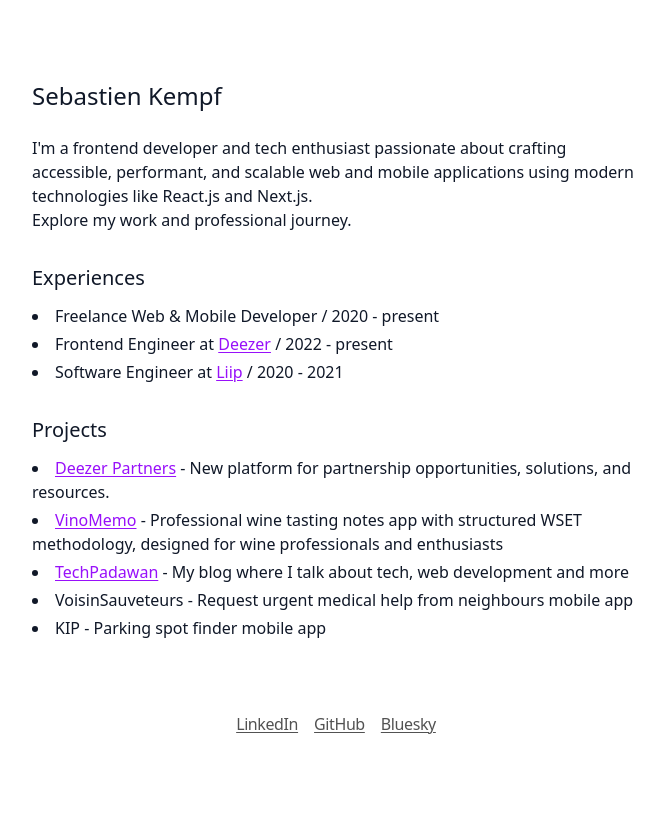
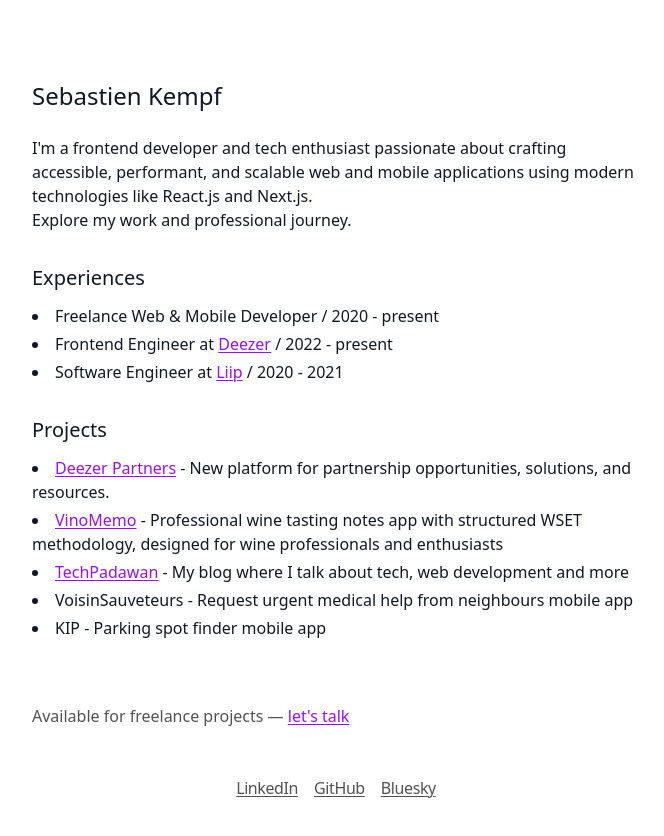
Before and after one commit to skmpf/portfolio, a Next.js app: page / in a window 1280 px wide. Shown: the top 836 px of the page, without its empty margins (304-968 px from the left). Before the commit the page ends 800 px from the top, so only its background shows below. Built offline with nearby package versions, Linux system fonts and the light colour scheme.

Commit message:
feat: improve code readability and add freelance availability section

```diff
--- a/src/app/page.tsx
+++ b/src/app/page.tsx
@@ -2,10 +2,12 @@
 
 export const metadata: Metadata = {
   title: "Sebastien Kempf - Frontend Developer Portfolio",
-  description: "Explore the portfolio of Sebastien Kempf, a senior frontend developer specializing in React.js, Next.js, and modern web technologies. View projects and professional experience.",
+  description:
+    "Explore the portfolio of Sebastien Kempf, a senior frontend developer specializing in React.js, Next.js, and modern web technologies. View projects and professional experience.",
   openGraph: {
     title: "Sebastien Kempf - Frontend Developer Portfolio",
-    description: "Explore the portfolio of Sebastien Kempf, a senior frontend developer specializing in React.js, Next.js, and modern web technologies.",
+    description:
+      "Explore the portfolio of Sebastien Kempf, a senior frontend developer specializing in React.js, Next.js, and modern web technologies.",
     type: "website",
   },
 };
@@ -74,7 +76,10 @@
 export default function Home() {
   return (
     <div className="mx-auto flex min-h-full max-w-2xl flex-col p-8 pt-0 md:pt-8">
-      <a href="#main-content" className="sr-only focus:not-sr-only focus:absolute focus:top-4 focus:left-4 bg-white dark:bg-zinc-950 px-4 py-2 text-purple-600 dark:text-purple-400 underline rounded-md focus:outline-none focus:ring-2 focus:ring-purple-600 dark:focus:ring-purple-400">
+      <a
+        href="#main-content"
+        className="sr-only rounded-md bg-white px-4 py-2 text-purple-600 underline focus:not-sr-only focus:absolute focus:top-4 focus:left-4 focus:ring-2 focus:ring-purple-600 focus:outline-none dark:bg-zinc-950 dark:text-purple-400 dark:focus:ring-purple-400"
+      >
         Skip to main content
       </a>
       <header className="" role="banner">
@@ -88,7 +93,12 @@
       </header>
       <main id="main-content" className="flex-1" role="main">
         <section aria-labelledby="experiences-heading">
-          <h2 id="experiences-heading" className="mt-8 mb-3 text-xl font-medium">Experiences</h2>
+          <h2
+            id="experiences-heading"
+            className="mt-8 mb-3 text-xl font-medium"
+          >
+            Experiences
+          </h2>
           <ul className="mb-4 list-inside list-disc space-y-1 md:mb-8">
             {experiencesData.map((exp) => (
               <li key={exp.title + exp.company}>
@@ -113,7 +123,9 @@
           </ul>
         </section>
         <section aria-labelledby="projects-heading">
-          <h2 id="projects-heading" className="mt-8 mb-3 text-xl font-medium">Projects</h2>
+          <h2 id="projects-heading" className="mt-8 mb-3 text-xl font-medium">
+            Projects
+          </h2>
           <ul className="mb-4 list-inside list-disc space-y-1 md:mb-8">
             {projectsData.map((project) => (
               <li key={project.name}>
@@ -136,6 +148,20 @@
           </ul>
         </section>
       </main>
+      <section className="mt-8 mb-4">
+        <p className="text-neutral-600 dark:text-neutral-400">
+          Available for freelance projects —{" "}
+          <a
+            href="https://cal.com/kempf/30min"
+            target="_blank"
+            rel="noopener noreferrer"
+            className="text-purple-600 underline decoration-1 underline-offset-2 hover:text-purple-800 dark:text-purple-400 dark:hover:text-purple-300"
+            aria-label="Schedule a 30-minute call (opens in new tab)"
+          >
+            let&apos;s talk
+          </a>
+        </p>
+      </section>
       <Footer />
     </div>
   );
```
Lines whose indentation alone changed are shown as unchanged.
